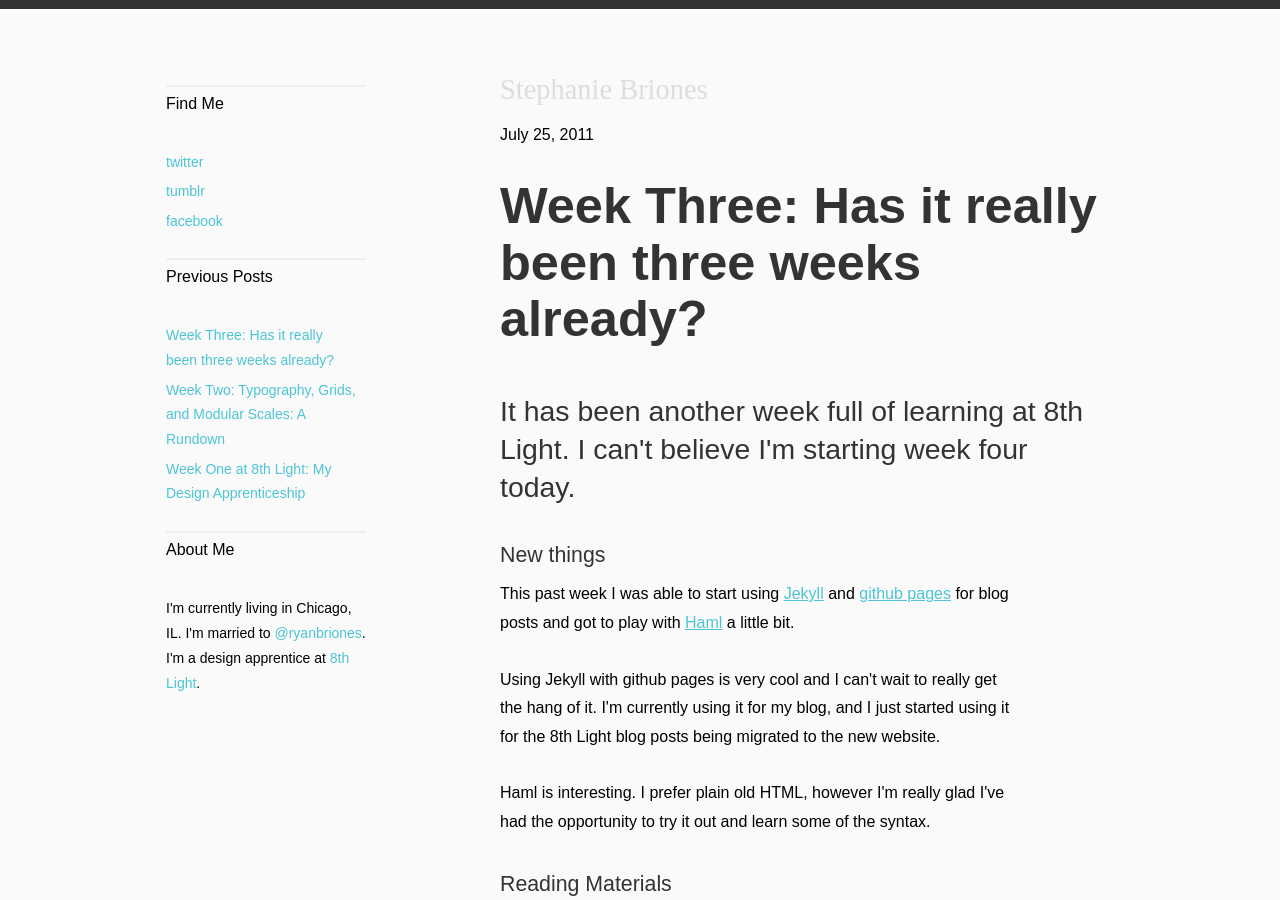
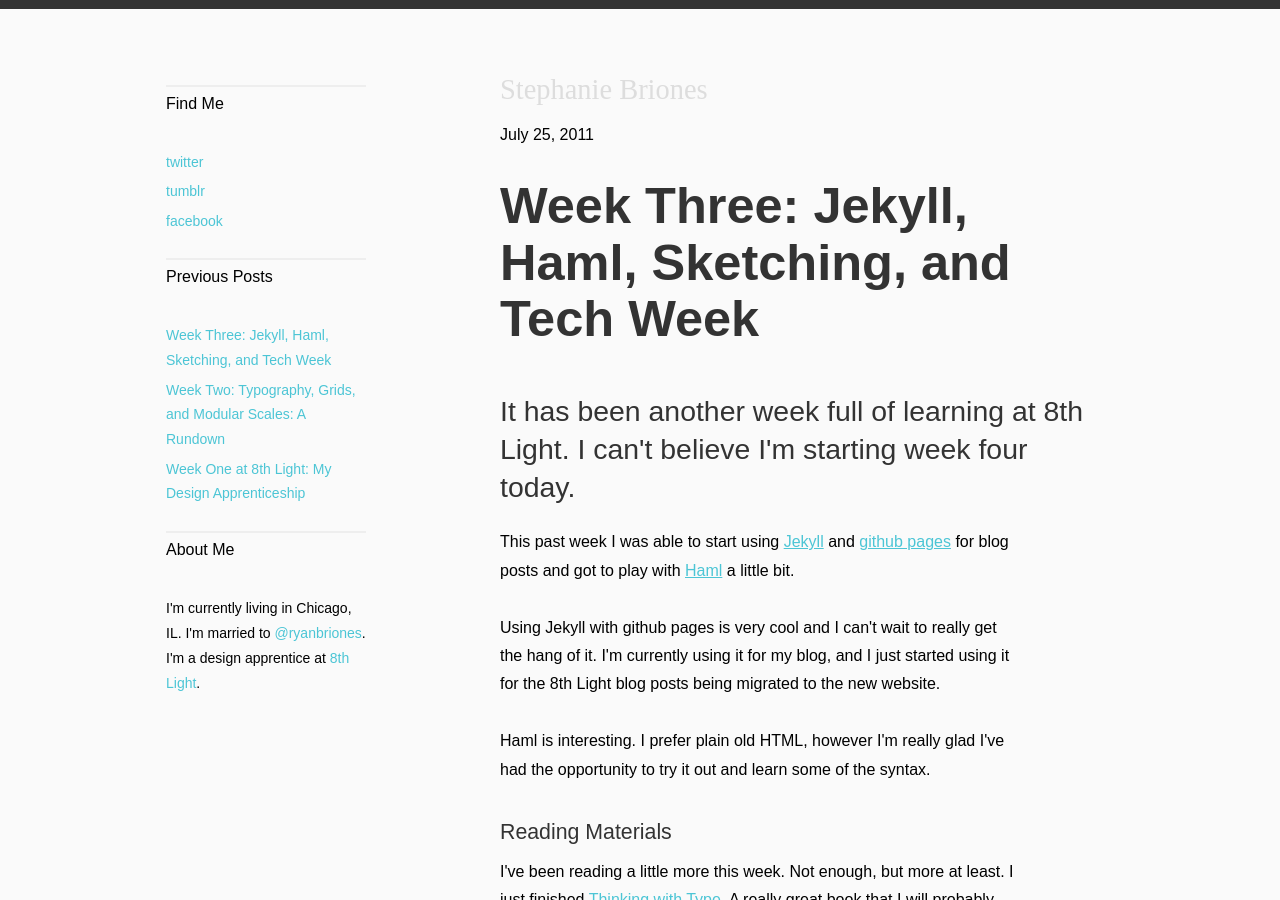
Before and after one commit to smbriones/smbriones.github.com, a Jekyll site: the page built from _posts/2011-07-25-week-three.html, in a window 1280 px wide and 900 px high. Built offline with Jekyll 4.4.1, drawn with Linux system fonts in a browser that asks for light colours; nearby versions of some CDN libraries.

Commit message:
edited blog post title and removed first h3

```diff
--- a/_posts/2011-07-25-week-three.html
+++ b/_posts/2011-07-25-week-three.html
@@ -1,13 +1,12 @@
 ---
 layout: blog-post
-title: "Week Three: Has it really been three weeks already?"
+title: "Week Three: Jekyll, Haml, Sketching, and Tech Week"
 snippet: "It has been another week full of learning at 8th Light. I can't believe I'm starting week four today."
 ---
 
 <p class="date">July 25, 2011</p>
 <h1>{{ page.title }}</h1>
 <h2>{{ page.snippet }}</h2>
-<h3>New things</h3>
 
 <p>
   This past week I was able to start using
```
